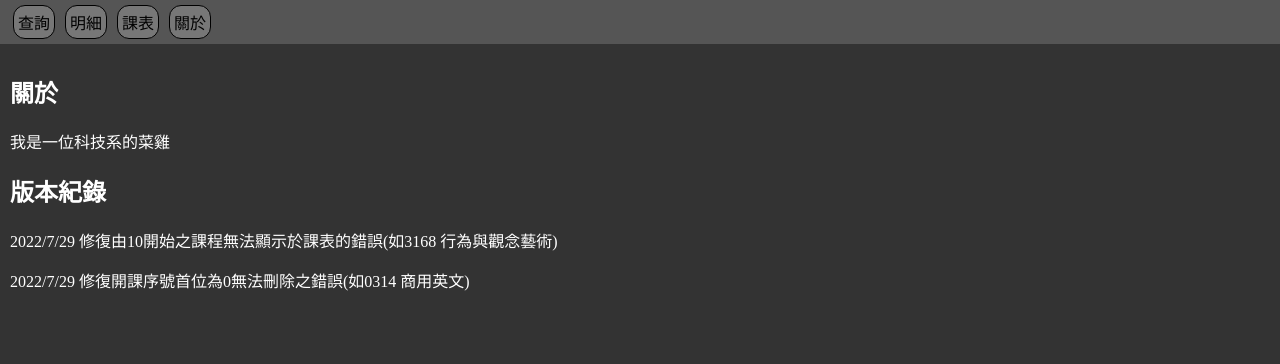
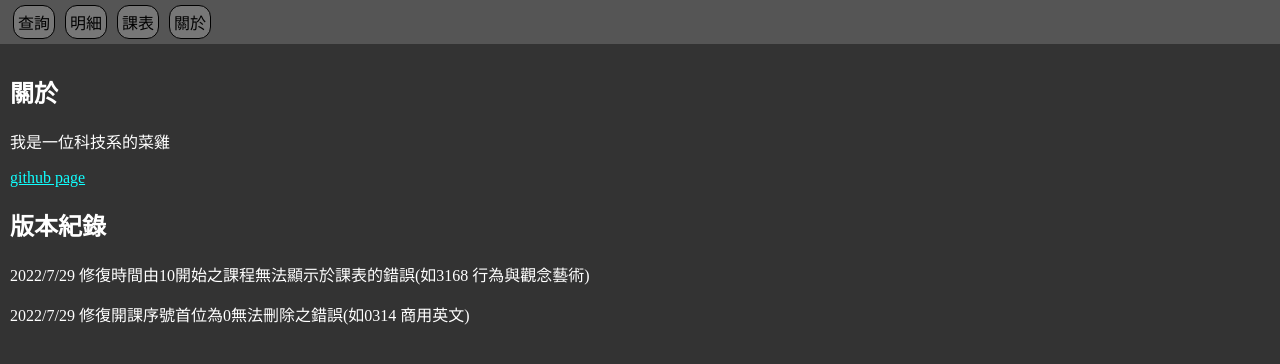
Before and after one commit to wannaflyhigh/-1111-, a plain HTML site: page index.html in a window 1280 px wide. Both pictures are taken after a click on the button "關於". Drawn offline with Linux system fonts and the light colour scheme.

Commit message:
Add files via upload

```diff
--- a/index.html
+++ b/index.html
@@ -219,8 +219,9 @@
 			<div class="about" style="display:none">
 				<h2>關於</h2>
 				<p>我是一位科技系的菜雞</p>
+				<a href="https://github.com/wannaflyhigh/NTNU_course_table_generator/tree/main" target="_blank">github page</a>
 				<h2>版本紀錄</h2>
-				<p>2022/7/29 修復由10開始之課程無法顯示於課表的錯誤(如3168 行為與觀念藝術)</p>
+				<p>2022/7/29 修復時間由10開始之課程無法顯示於課表的錯誤(如3168 行為與觀念藝術)</p>
 				<p>2022/7/29 修復開課序號首位為0無法刪除之錯誤(如0314 商用英文)</p>
 				<!-- <h2>免責聲明</h2>
 				<p>本網站僅會記錄您的使用資訊於您的瀏覽器中</p> -->
--- a/style.css
+++ b/style.css
@@ -66,6 +66,10 @@ nav>button:hover{
 
 .notGU{
 	display: none;
+}
+
+.about a{
+	color: rgb(16, 255, 255);
 }
 
 /* from lao gu */
```
